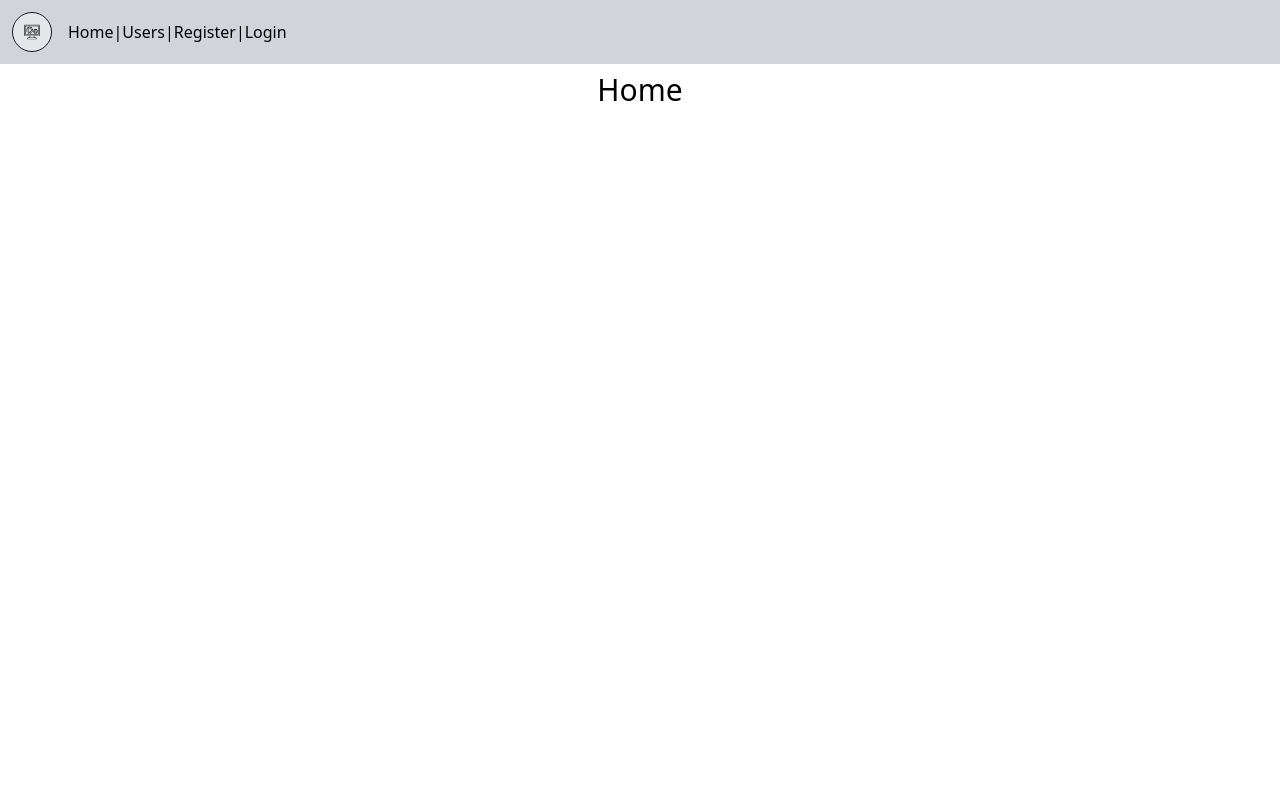
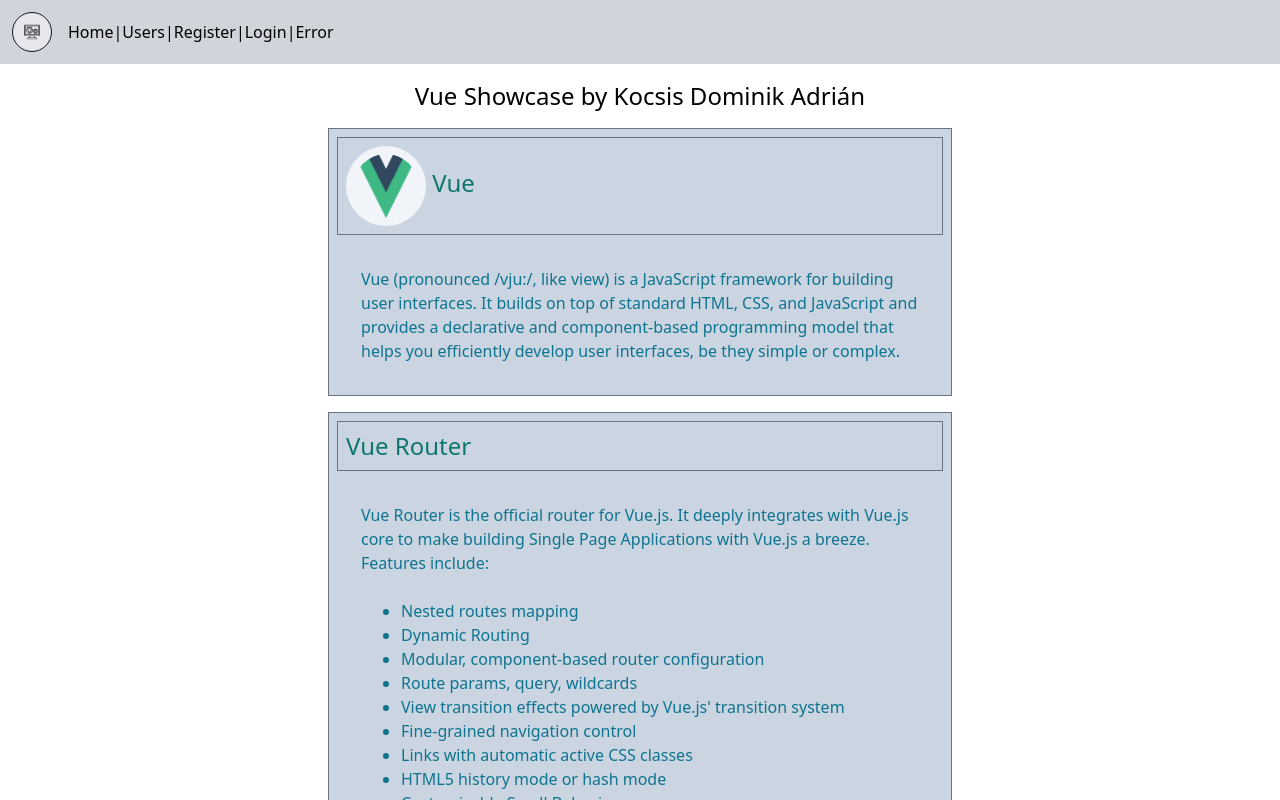
Before and after one commit to KnightTheCoder/VueShowcase, a Vue app: page / in a window 1280 px wide. Shown: the top 800 px of the page. Built offline with nearby package versions, Linux system fonts and the light colour scheme.

Commit message:
Home page  illed with content

```diff
--- a/index.html
+++ b/index.html
@@ -9,7 +9,7 @@
     <title>Vue Showcase</title>
 </head>
 
-<body>
+<body class="bg-white text-black dark:bg-slate-600 dark:text-slate-300">
     <div id="app"></div>
     <!-- Don't forget to use / at the start of the url,
         or it won't work with routes -->
--- a/src/App.vue
+++ b/src/App.vue
@@ -88,7 +88,7 @@ function setImages() {
 </script>
 
 <template>
-    <div class="app h-screen bg-white text-black dark:bg-slate-600 dark:text-slate-300">
+    <div class="app">
         <nav>
             <div class="flex items-center p-2 bg-gray-300 dark:bg-slate-700">
                 <button class="w-10 h-10 m-1 mr-4 p-1 rounded-full border border-slate-900 peer bg-gray-200 dark:bg-slate-500 focus:border-2 hover:bg-gray-300 dark:hover:bg-slate-400 focus:border-sky-400 focus:bg-gray-300 dark:focus:bg-slate-400">
@@ -161,6 +161,13 @@ function setImages() {
                         Login
                     </RouterLink>
                 </template>
+                |
+                <RouterLink
+                    to="/erorr"
+                    class="hover:text-slate-500 dark:hover:text-cyan-300"
+                >
+                    Error
+                </RouterLink>
             </div>
 
             <div
@@ -186,7 +193,7 @@ function setImages() {
             </div>
         </nav>
 
-        <div class="mt-2">
+        <div class="m-4">
             <RouterView />
         </div>
     </div>
--- a/src/components/BaseInput.vue
+++ b/src/components/BaseInput.vue
@@ -29,7 +29,7 @@ const value = computed({
         <input
             v-bind="$attrs"
             v-model="value"
-            class="inline-block p-2 m-2 rounded bg-gray-300 focus:bg-gray-100 dark:bg-gray-700 dark:focus:bg-gray-500"
+            class="inline-block p-2 m-2 rounded-md bg-gray-300 focus:bg-gray-100 dark:bg-gray-700 dark:focus:bg-gray-600 border border-gray-700 dark:border-gray-500 focus:border-gray-400 dark:focus:border-slate-300 outline-none"
         >
     </div>
 </template>
--- /dev/null
+++ b/src/components/InformationArticle.vue
@@ -0,0 +1,30 @@
+<script setup>
+defineProps({
+    title: {
+        type: String,
+        required: true
+    },
+    imageSource: {
+        type: String,
+        required: false,
+        default: null
+    }
+})
+</script>
+
+<template>
+    <div class="w-1/2 mt-4 mx-auto bg-slate-300 dark:bg-slate-700 h-fit border border-gray-500 p-2">
+        <h2 class="text-2xl text-teal-700 dark:text-teal-500 p-2 mb-2 border border-gray-500">
+            <img
+                v-if="imageSource != null"
+                class="inline-block h-20 w-20 bg-slate-100 rounded-full dark:bg-slate-300 p-2"
+                :src="imageSource"
+            >
+            {{ title }}
+        </h2>
+
+        <p class="text-cyan-700 dark:text-cyan-300 p-6">
+            <slot />
+        </p>
+    </div>
+</template>
--- a/src/components/UserList.vue
+++ b/src/components/UserList.vue
@@ -12,7 +12,7 @@ function gotoUser(id) {
 
 <template>
     <div v-if="usersStore.users.length > 0">
-        <h3 class="text-center mb-2 text-xl">
+        <h3 class="text-center mb-2 text-2xl">
             Users
         </h3>
 
@@ -20,7 +20,7 @@ function gotoUser(id) {
             <li
                 v-for="user in usersStore.users"
                 :key="user.id"
-                class="list-none w-fit p-3 mb-5 bg-slate-300 border text-center text-black dark:text-cyan-500 border-slate-900 dark:border-cyan-300 rounded-2xl cursor-pointer dark:bg-sky-800"
+                class="list-none w-fit p-6 mb-5 bg-slate-300 border text-center text-black dark:text-slate-300 border-slate-900 dark:border-cyan-200 rounded-2xl cursor-pointer dark:bg-slate-700"
                 @click="gotoUser(user.id)"
             >
                 <p>Id: {{ user.id }}</p>
--- a/src/views/HomeView.vue
+++ b/src/views/HomeView.vue
@@ -1,4 +1,6 @@
 <script setup>
+import InformationArticle from '@/components/InformationArticle.vue'
+
 // Must import router to use it first
 // import router from '@/router'
 // router.push('/users/1')
@@ -6,8 +8,41 @@
 
 <template>
     <div class="home">
-        <h1 class="text-center text-3xl">
-            Home
+        <h1 class="text-center text-2xl">
+            Vue Showcase by Kocsis Dominik Adrián
         </h1>
+
+        <InformationArticle
+            title="Vue"
+            image-source="/src/assets/images/vue_logo.png"
+        >
+            Vue (pronounced /vju:/, like view) is a JavaScript framework for building user interfaces.
+            It builds on top of standard HTML, CSS, and JavaScript and provides a declarative and component-based programming model that helps you efficiently develop user interfaces,
+            be they simple or complex.
+        </InformationArticle>
+
+        <InformationArticle title="Vue Router">
+            Vue Router is the official router for Vue.js. It deeply integrates with Vue.js core to make building Single Page Applications with Vue.js a breeze. Features include: <br>
+            <br>
+
+            <ul class="ml-10 list-disc">
+                <li>Nested routes mapping</li>
+                <li>Dynamic Routing</li>
+                <li>Modular, component-based router configuration</li>
+                <li>Route params, query, wildcards</li>
+                <li>View transition effects powered by Vue.js' transition system</li>
+                <li>Fine-grained navigation control</li>
+                <li>Links with automatic active CSS classes</li>
+                <li>HTML5 history mode or hash mode</li>
+                <li>Customizable Scroll Behavior</li>
+                <li>Proper encoding for URLs</li>
+            </ul>
+        </InformationArticle>
+
+        <InformationArticle title="Pinia">
+            Pinia is a store library for Vue, it allows you to share a state across components/pages.
+            If you are familiar with the Composition API, you might be thinking you can already share a global state with a simple export const state = reactive({}).
+            This is true for single page applications but exposes your application to security vulnerabilities if it is server side rendered. But even in small single page applications
+        </InformationArticle>
     </div>
 </template>
--- a/src/views/LoginView.vue
+++ b/src/views/LoginView.vue
@@ -43,7 +43,7 @@ const login = () => {
 
 <template>
     <div class="register">
-        <h1 class="text-center">
+        <h1 class="text-center text-3xl mb-4">
             Login
         </h1>
 
@@ -56,13 +56,13 @@ const login = () => {
                 class="flex flex-row items-center"
                 type="text"
             >
-                Username:
+                Username
             </BaseInput>
             <BaseInput
                 v-model="password"
                 type="password"
             >
-                Password:
+                Password
             </BaseInput>
             <button class="btn">
                 Login
--- a/src/views/PageNotFound.vue
+++ b/src/views/PageNotFound.vue
@@ -1,5 +1,17 @@
+<script setup>
+import { useRoute } from 'vue-router'
+
+const route = useRoute()
+</script>
+
 <template>
-    <div class="not-found">
-        <h1>404 | Page not found!</h1>
+    <div class="not-found m-10">
+        <h1 class="text-center text-3xl mb-20 basis-1/2">
+            404 | Page not found!
+        </h1>
+
+        <p class="text-center basis-1/2">
+            Cannot find path: '{{ route.fullPath }}'
+        </p>
     </div>
 </template>
--- a/src/views/RegisterView.vue
+++ b/src/views/RegisterView.vue
@@ -47,7 +47,7 @@ const register = () => {
 
 <template>
     <div class="register">
-        <h1 class="text-center">
+        <h1 class="text-center text-3xl mb-4">
             Register
         </h1>
 
@@ -59,21 +59,21 @@ const register = () => {
                 v-model="username"
                 type="text"
             >
-                Username:
+                Username<span class="text-red-600">*</span>
             </BaseInput>
 
             <BaseInput
                 v-model="password"
                 type="password"
             >
-                Password:
+                Password<span class="text-red-600">*</span>
             </BaseInput>
 
             <BaseInput
                 v-model="confirmPassword"
                 type="password"
             >
-                Confirm password:
+                Confirm password<span class="text-red-600">*</span>
             </BaseInput>
 
             <button class="btn">
```
Also changed, not shown: src/assets/images/vue_logo.png (added).
